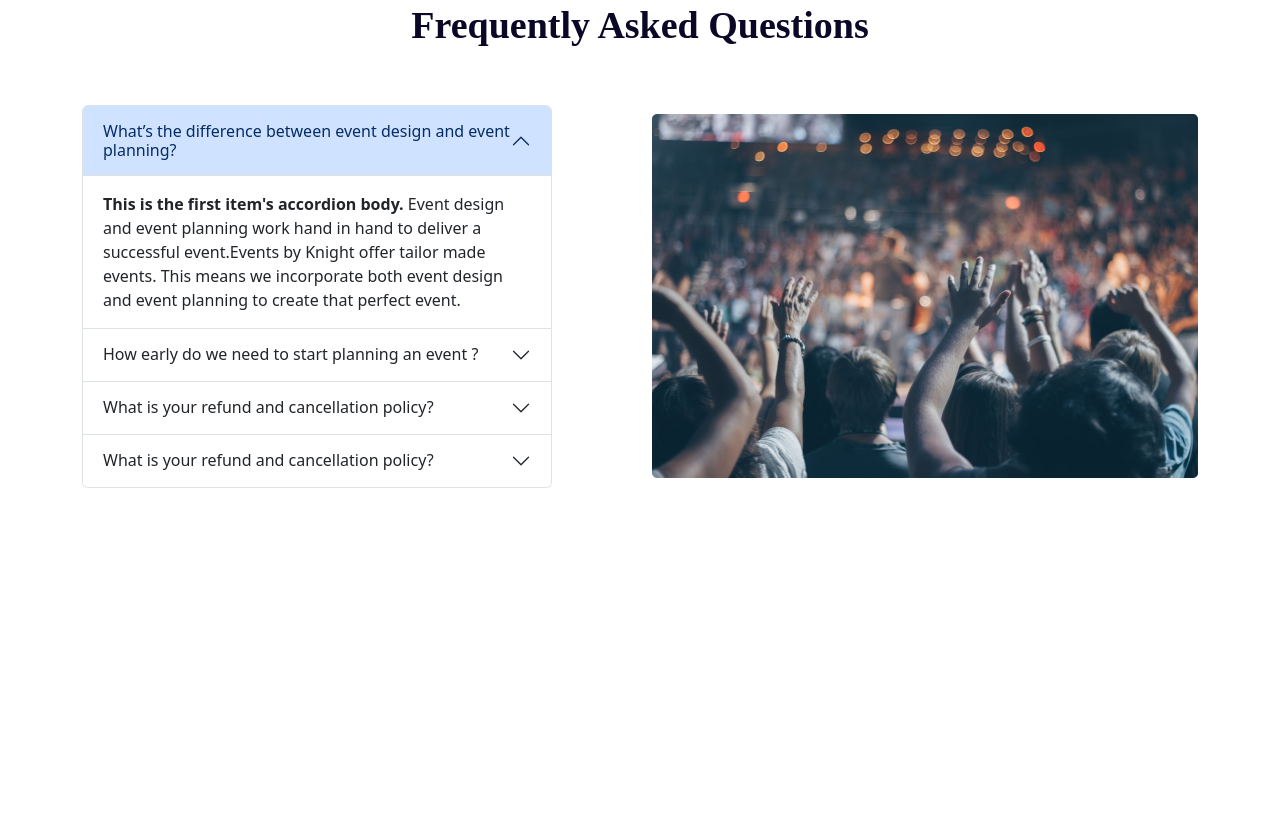
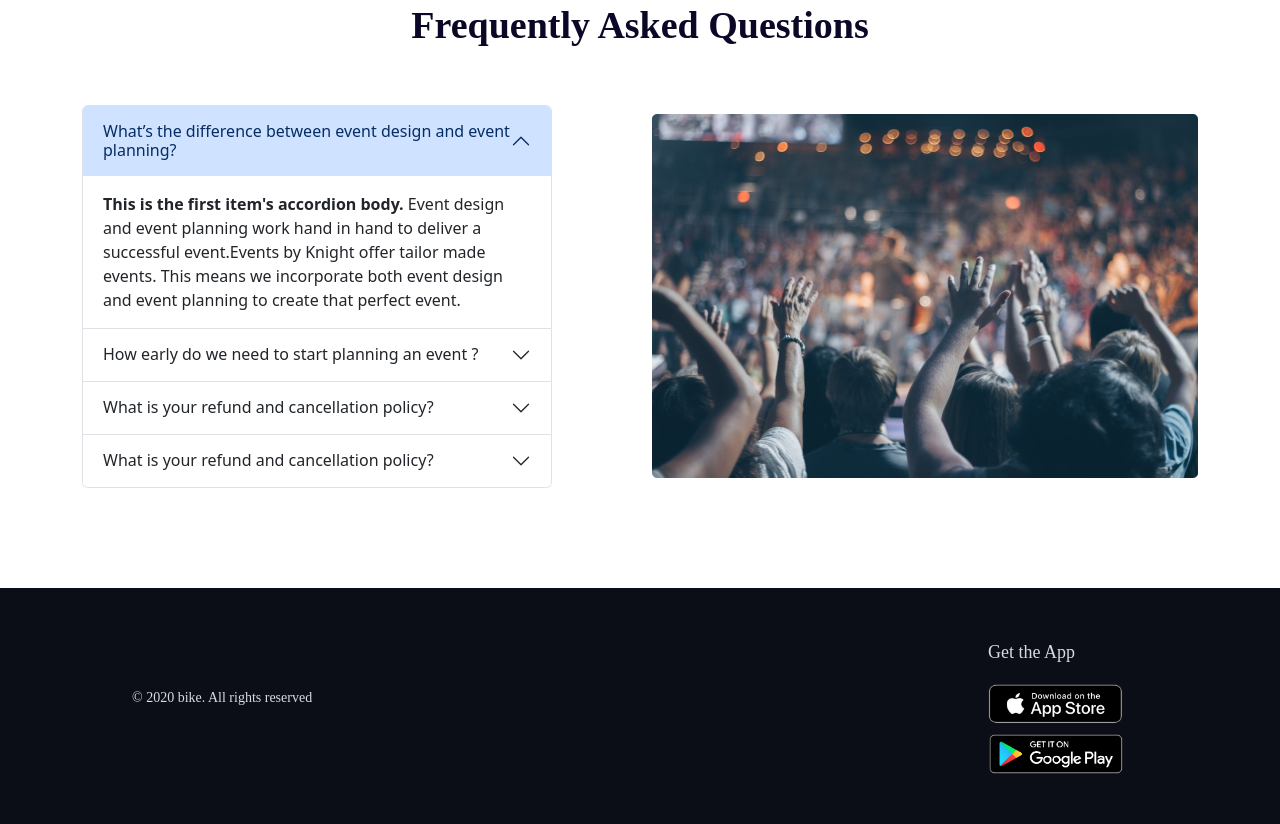
Before and after one commit to Tuhin531/Convention-center, a plain HTML site: page index.html in a window 1280 px wide. Shown: the part 2068-2892 px from the top of the page. Before the commit the page ends 2656 px from the top, so only its background shows below. Drawn offline with nearby package versions, Linux system fonts and the light colour scheme.

Commit message:
add footer section

```diff
--- a/index.html
+++ b/index.html
@@ -281,7 +281,7 @@
     <h1 class="title">Frequently Asked Questions</h1>
     <div class="question-section">
 
-      <div class="slide">
+      <div class="question-slide">
         <div class="accordion" id="accordionExample">
           <div class="accordion-item">
             <h2 class="accordion-header">
@@ -344,6 +344,30 @@
 
   </div>
 </section>
+<footer>
+  <section class="footer-section">
+  <div class="container">
+    <div class="footer-detail">
+  <div class="footer-info" >
+     <p>© 2020 bike. All rights reserved</p>
+    </div>
+
+    <div class="icon-photo">
+    <h2 class="icon-header">Get the App</h2>
+    <div>
+         <img src="icons/apple.png" alt="">
+
+    </div>
+    <div>
+      <img src="icons/google.png" alt="">
+    </div>
+  </div>
+
+
+    </div>
+  </div>
+</section>
+</footer>
 
 
 
--- a/style/style.css
+++ b/style/style.css
@@ -330,5 +330,44 @@ flex-shrink: 0;
 .question-slide{
     width: 100%;
 
+}
+/* footer section */
+.footer-section{
+   background-color:  #0B0D17;
+}
+
+.footer-detail{
+    display: flex;
+    justify-content: space-between;
+    align-items: center;
+
+    padding: 50px;
+}
+.icon-header{
+    width: 160px;
+    color: var(--Text-Gray-300, #D9DBE1);
+    font-feature-settings: 'liga' off;
+    /* Subtitle / Subtitle 2 */
+    font-family: Manrope;
+    font-size: 18px;
+    font-style: normal;
+    font-weight: 500;
+    line-height: 28px;
 
 }
+.icon-photo img{
+    width: 135px;
+    height: 40px;
+    margin-top: 10px;
+
+}
+.footer-info{
+color: var(--Text-Gray-300, #D9DBE1);
+font-feature-settings: 'liga' off;
+/* Body / Body 2 */
+font-family: Manrope;
+font-size: 14px;
+font-style: normal;
+font-weight: 400;
+
+}
```
Also changed, not shown: icons/apple.png (added), icons/google.png (added).
